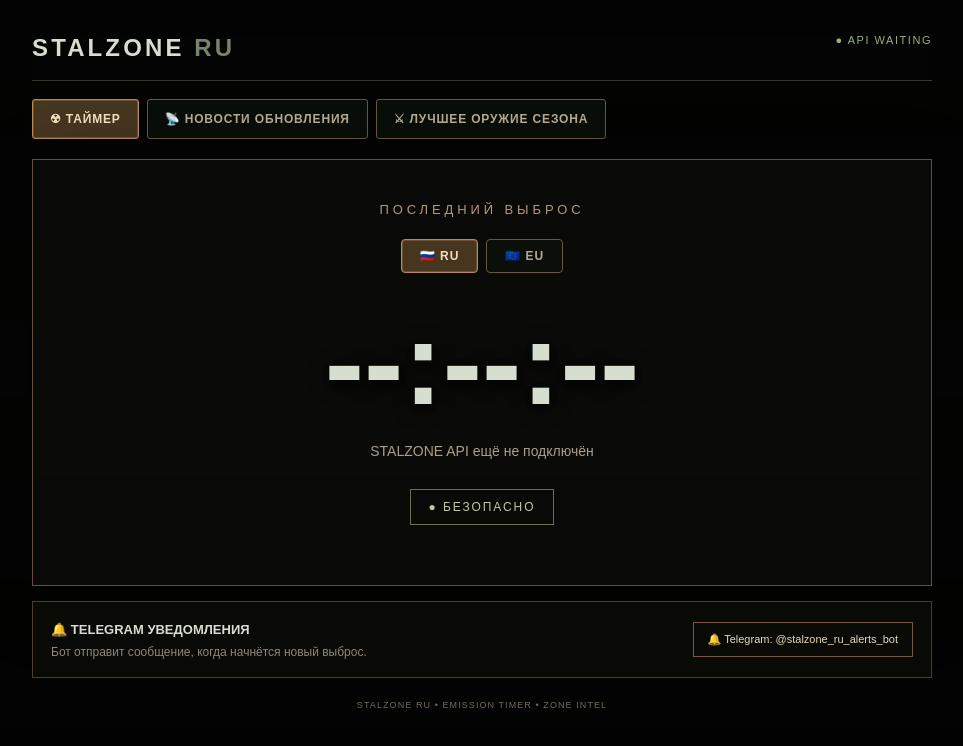
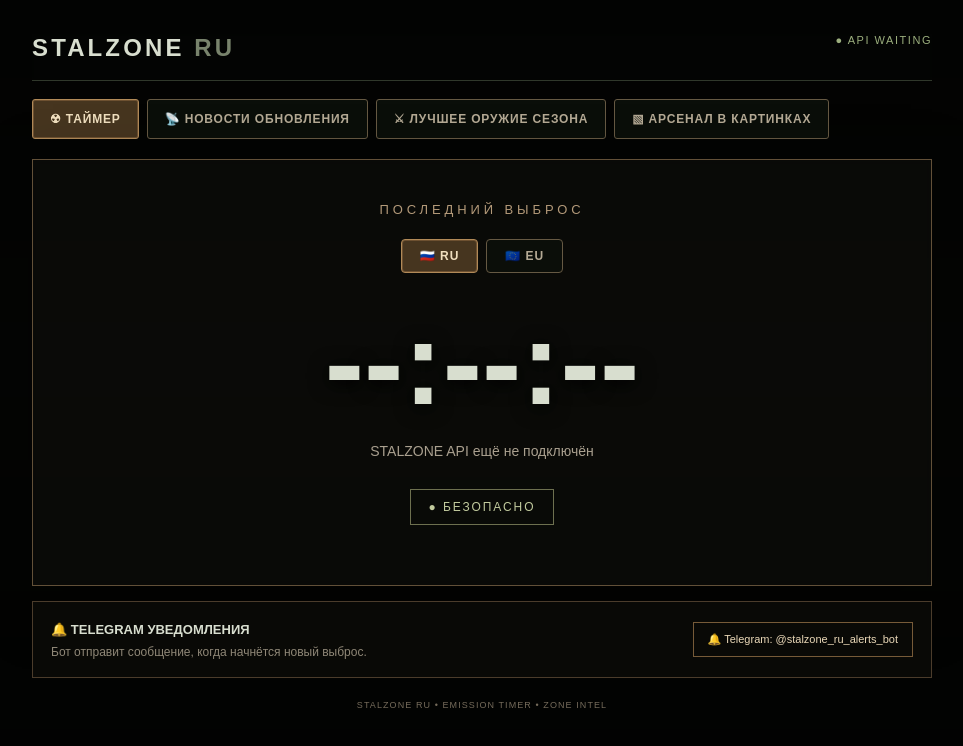
Before and after one commit to m63960643-sys/stalzone-ru, a website: page index.html in a window 1280 px wide. Shown: the whole page, without its empty margins (158-1121 px from the left). Drawn offline with Linux system fonts and the light colour scheme; no server answers.

Commit message:
Add separate armory gallery button

```diff
--- a/index.html
+++ b/index.html
@@ -17,6 +17,7 @@
   <a class="main-tab active" href="/">☢ ТАЙМЕР</a>
   <a class="main-tab" href="/news.html">📡 НОВОСТИ ОБНОВЛЕНИЯ</a>
   <a class="main-tab" href="/weapons.html">⚔ ЛУЧШЕЕ ОРУЖИЕ СЕЗОНА</a>
+  <a class="main-tab" href="/armory.html">▧ АРСЕНАЛ В КАРТИНКАХ</a>
 </nav>
 <section class="hero">
 <div class="label">ПОСЛЕДНИЙ ВЫБРОС</div>
```
